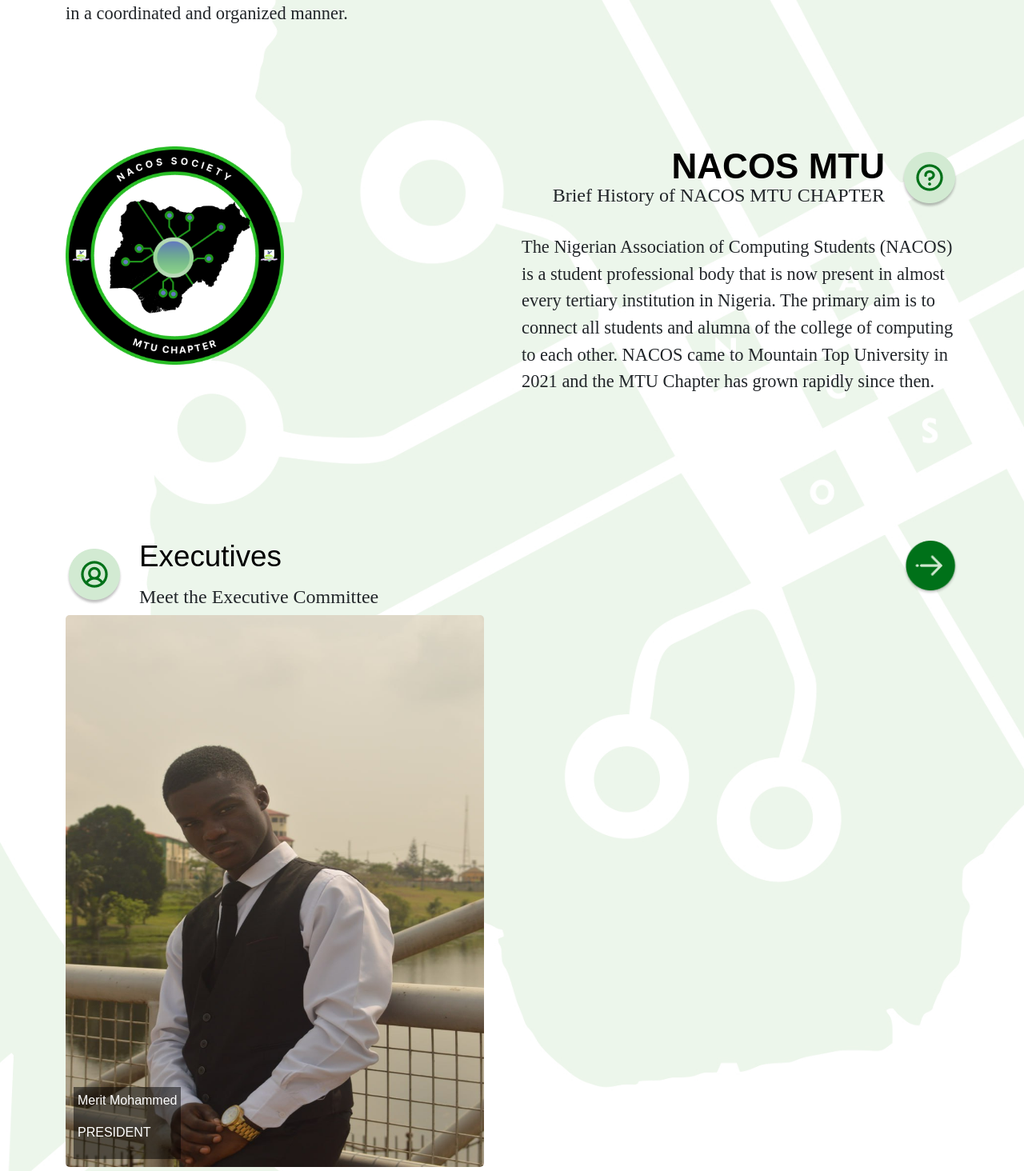
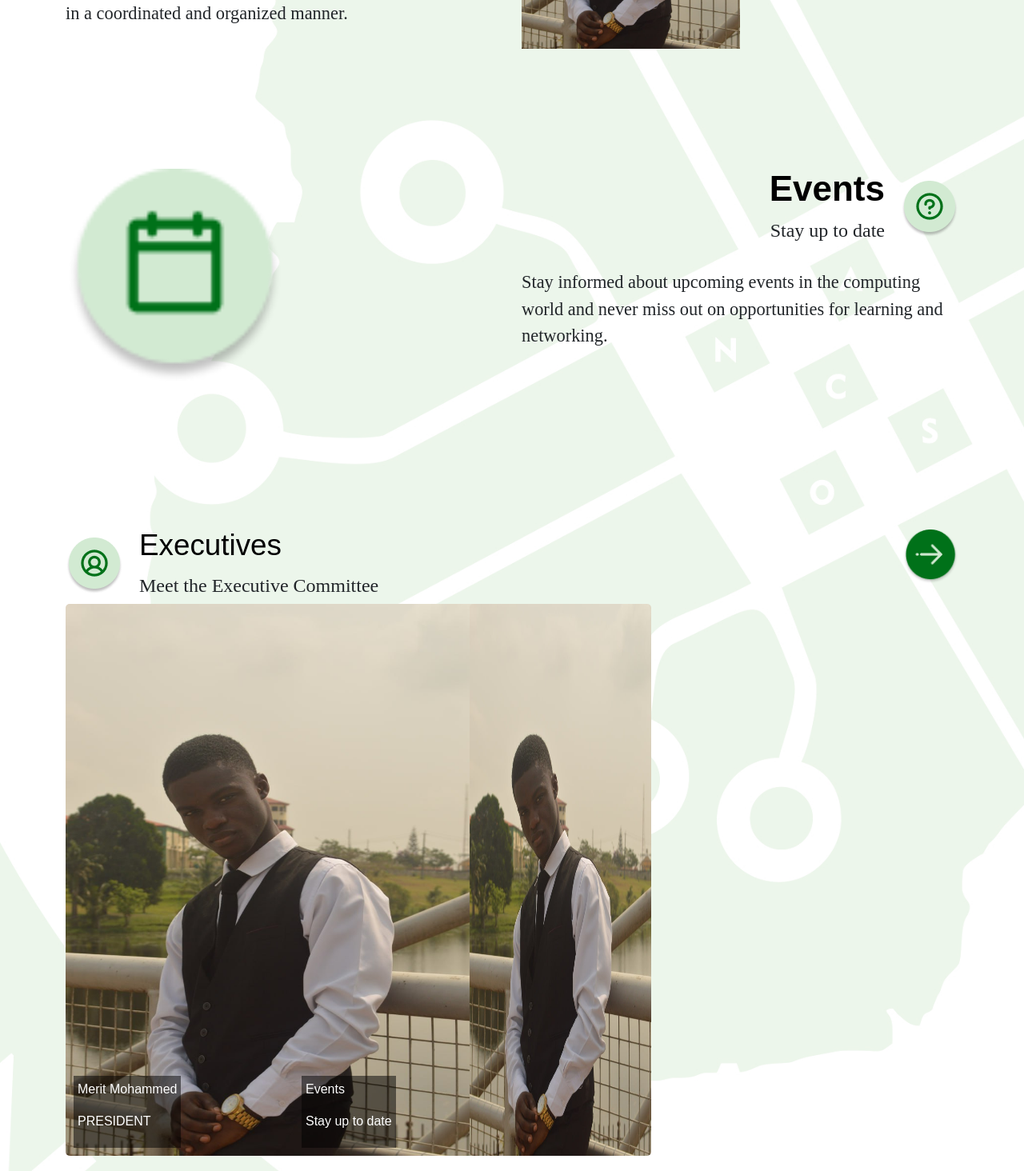
Before and after one commit to 56radius/nacos-mtu, a React (Create React App) app: page / in a window 1280 px wide. Shown: the part 1330-2794 px from the top of the page at 80% size. Built offline with nearby package versions, Linux system fonts and the light colour scheme.

Commit message:
Updating the screen

```diff
--- a/src/components/HomeScreen.js
+++ b/src/components/HomeScreen.js
@@ -1,16 +1,12 @@
 import React, { useState } from "react";
 import { useNavigate } from "react-router-dom";
-
-  import bottomright from "../assets/img/bottomright.png";
+import NavbarScreen from "../elements/NavbarScreen";
+import background from "../assets/img/frame.jpg";
+import nacoslogo from "../assets/img/nacoslogo.png";
 import mtulogo from "../assets/img/mtulogo.png";
-  import nacoslogo from "../assets/img/nacoslogo.png";
-  import aboutlogo from "../assets/img/aboutlogo.png";
-  import secondabout from "../assets/img/secondabout.png";
 import question from "../assets/img/question.png";
-  import background from "../assets/img/frame.jpg"; // Path to your background image
 import user from "../assets/img/user.png";
 import rightarrow from "../assets/img/rightarrow.png";
-  import picture from "../assets/img/picture.jpg";
 import merit from "../assets/img/merit.jpeg";
 import events from "../assets/img/events.png";
 
@@ -22,8 +18,6 @@
 import ".././assets/vendor/remixicon/remixicon.css";
 import ".././assets/vendor/swiper/swiper-bundle.min.css";
 
-  import NavbarScreen from "../elements/NavbarScreen";
-
 function HomeScreen() {
   const navigate = useNavigate();
   const [expandedImg, setExpandedImg] = useState(null);
@@ -31,11 +25,9 @@
   const handleImgClick = (img) => {
     setExpandedImg((prevImg) => {
       if (prevImg === img) {
-        return null; // Collapse both images if clicking the expanded image
-      } else if (prevImg === 'both') {
-        return img; // Expand the clicked image and collapse the other
+        return null; // Collapse the clicked image if it is already expanded
       } else {
-        return 'both'; // Expand both images if neither is currently expanded
+        return img; // Expand the clicked image
       }
     });
   };
@@ -83,9 +75,6 @@
             AND MOUNTAIN TOP UNIVERSITY
           </h2>
         </div>
-          <div className="position-absolute bottom-0 end-0">
-            <img src={bottomright} alt="bottomright" />
-          </div>
       </section>
 
       {/* First About */}
@@ -109,7 +98,7 @@
             </div>
             <div className="col-lg-6 pt-4 pt-lg-0">
               <div className="col-lg-6 order-1 order-lg-2 hero-img">
-                  <img src={aboutlogo} style={{ width: 1350 }} className="img-fluid" alt="aboutlogo" />
+                <img src={merit} style={{ width: expandedImg === 'merit' ? "1350px" : "523px", transition: "all 0.5s ease-in-out" }} className="img-fluid" alt="aboutlogo" />
               </div>
             </div>
           </div>
@@ -124,11 +113,11 @@
             <div className="col-lg-6 order-lg-1">
               <div className="col-lg-6 hero-img">
                 <img
-                    src={secondabout}
-                    style={{width: expandedImg === 'secondabout' ? "1350px" : "543px"}}
+                  src={events}
+                  style={{width: expandedImg === 'events' ? "1350px" : "543px"}}
                   className="img-fluid"
                   alt="aboutlogo"
-                    onClick={() => handleImgClick('secondabout')}
+                  onClick={() => handleImgClick('events')}
                 />
               </div>
             </div>
@@ -136,14 +125,14 @@
               <div>
                 <div style={{ display: "flex", alignItems: "center", justifyContent: "flex-end" }}>
                   <div style={{ textAlign: "right" }}>
-                      <h2 style={{color: "black"}}> NACOS MTU </h2>
-                      <h3 style={{ fontFamily: "Cabinet Grotesk",  marginTop: "-6%", fontSize: "150%"  }}> Brief History of NACOS MTU CHAPTER </h3>
+                    <h2 style={{color: "black"}}> Events </h2>
+                    <h3 style={{ fontFamily: "Cabinet Grotesk",  marginTop: "-6%", fontSize: "150%"  }}> Stay up to date </h3>
                   </div>
                   <img src={question} alt="question" style={{ marginLeft: "20px" }} />
                 </div>
               </div> <br />
               <p style={{fontFamily: "Cabinet Grotesk", fontSize: "140%"}}>
-                  The Nigerian Association of Computing Students (NACOS) is a student professional body that is now present in almost every tertiary institution in Nigeria. The primary aim is to connect all students and alumna of the college of computing to each other. NACOS came to Mountain Top University in 2021 and the MTU Chapter has grown rapidly since then.
+                Stay informed about upcoming events in the computing world and never miss out on opportunities for learning and networking.
               </p>
             </div>
           </div>
@@ -172,58 +161,59 @@
           </div>
 
           <div className="row no-gutters"> {/* Added class 'no-gutters' */}
-      <div className="col-lg-6 image-container">
+            {/* First Image */}
+            <div className="col-lg-3 col-md-6 mb-4">
               <div className="team-card-container">
                 <div className="team-card">
-            <div className="team-img-wrapper" style={{ position: "relative" }}>  <img
+                  <div className="team-img-wrapper" style={{ position: "relative" }}>
+                    <img
                       className="team-img"
                       src={merit}
                       style={{
-                  width: "523px",
+                        width: expandedImg === 'events' ? "226.5px" : "523px",
                         height: "690px",
                         borderRadius: "5px",
                         transition: "all 0.5s ease-in-out"
                       }}
-                onClick={() => setExpandedImg(expandedImg === 'merit' ? null : expandedImg === 'both' ? 'picture' : 'merit')}
+                      onClick={() => handleImgClick('merit')}
                     />
-              <div style={{ position: "absolute", bottom: "10px", left: "10px", color: "white", backgroundColor: "rgba(0, 0, 0, 0.5)", padding: "5px" }}>  <p className="text-white name">Merit Mohammed</p>  <p className="text-white position">PRESIDENT</p>  </div>
+                    <div style={{ position: "absolute", bottom: "10px", left: "10px", color: "white", backgroundColor: "rgba(0, 0, 0, 0.5)", padding: "5px" }}>
+                      <p className="text-white name">Merit Mohammed</p>
+                      <p className="text-white position">PRESIDENT</p>
+                    </div>
                   </div>
                 </div>
               </div>
             </div>
 
-    </div>
-  </div>
-</section>
-
-
-
-
-
-        {/* Events */}
-        <section id="executives" style={{ marginTop: "60px" }}>
-  <div className="container">
-
-    <div className="row content">
-      <div className="col-lg-6">
-        <div>
-          <div style={{ display: "flex", alignItems: "center" }}>
-            <img src={events} alt="user" style={{ marginRight: "20px" }} />
-            <div>
-              <h2 style={{ color: "#000000", fontSize: "230%" }}> Events </h2> <br />
-              <h3 style={{ fontFamily: "Cabinet Grotesk", marginTop: "-6%", fontSize: "150%" }}> Stay up to date </h3>
+            {/* Second Image */}
+            <div className="col-lg-3 col-md-6 mb-4">
+              <div className="team-card-container">
+                <div className="team-card">
+                  <div className="team-img-wrapper" style={{ position: "relative" }}>
+                    <img
+                      className="team-img"
+                      src={merit}
+                      style={{
+                        marginLeft: "220px",
+                        width: expandedImg === 'events' ? "523px" : "226.5px",
+                        height: "690px",
+                        borderRadius: "5px",
+                        transition: "all 0.5s ease-in-out"
+                      }}
+                      onClick={() => handleImgClick('events')}
+                    />
+                    <div style={{ position: "absolute", bottom: "10px", left: "10px", color: "white", backgroundColor: "rgba(0, 0, 0, 0.5)", padding: "5px" }}>
+                      <p className="text-white name">Events</p>
+                      <p className="text-white position">Stay up to date</p>
                     </div>
                   </div>
                 </div>
               </div>
-      <div className="col-lg-6 order-lg-2 d-flex justify-content-end">
-        <img src={rightarrow} alt="rightarrow" style={{ cursor: "pointer", height: "70px", width: "70px" }} />
             </div>
           </div>
-
         </div>
       </section>
-
     </div>
   );
 }
```
Lines whose indentation alone changed are shown as unchanged.
